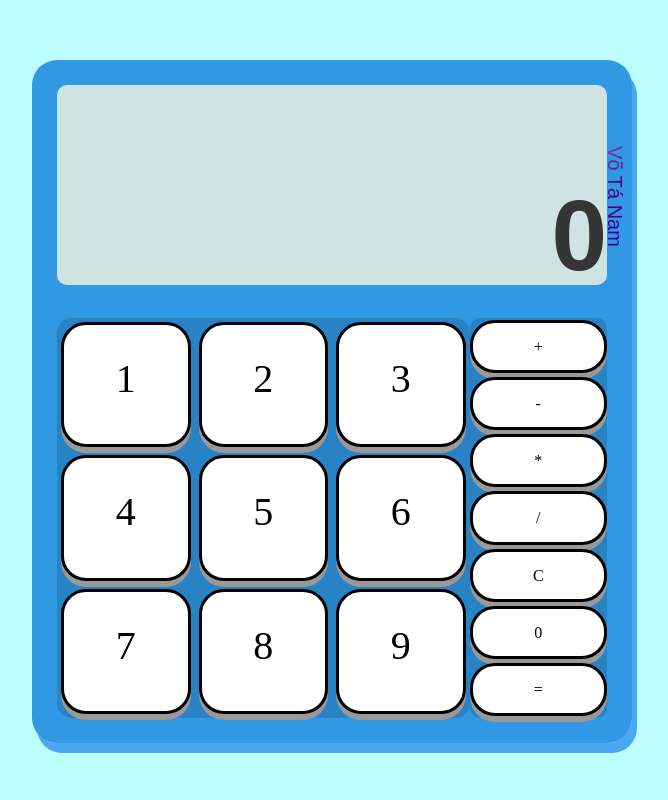
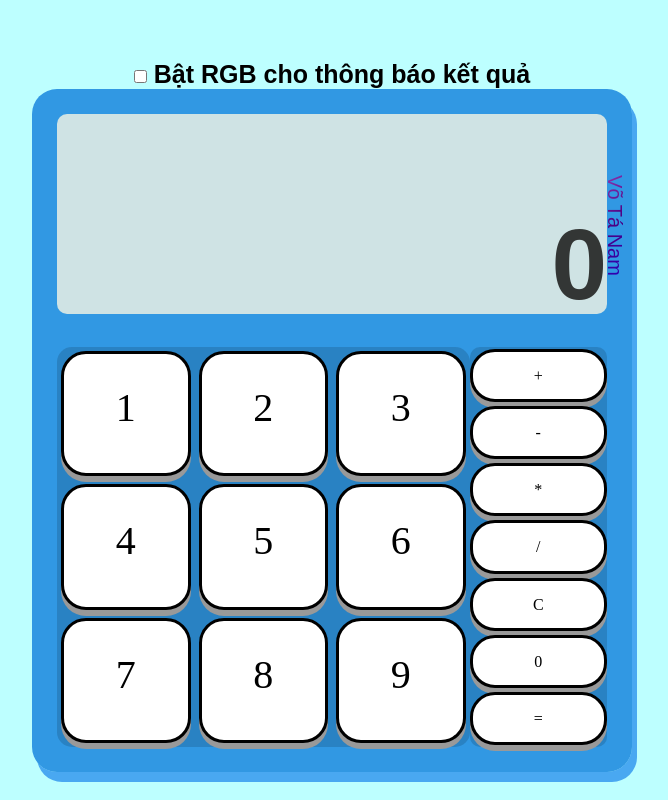
Before and after one commit to rezarria/may-tinh-co-ban, a plain HTML site: page index.html in a window 1280 px wide. Shown: the whole page, without its empty margins (308-976 px from the left). Drawn offline with Linux system fonts and the light colour scheme; a web font is replaced by a local one.

Commit message:
vẫn là rgb

```diff
--- a/func.js
+++ b/func.js
@@ -32,8 +32,17 @@ const xuat = () => {
 
 const tinh = () => {
   ketQua = eval(HangDoi).toString();
-  if (ketQua == "Infinity")
-    ketQua = "Vô lý!"
+  if (ketQua == "Infinity") ketQua = "Vô lý!";
   xoaSach();
   capNhat(false);
 };
+
+var rgb = false;
+
+const kiemTra = () => {
+  rgb = !rgb;
+  if (rgb)
+    document.getElementById("noi-dung-hien-thi").classList.add("rainbow-text");
+  else
+    document.getElementById("noi-dung-hien-thi").classList.remove("rainbow-text");
+};
--- a/index.html
+++ b/index.html
@@ -11,6 +11,10 @@
 
 
 <body>
+    <div class="cai-dat">
+        <input type="checkbox" id="bat-RGB" onclick="kiemTra()"> Bật RGB cho thông báo kết quả
+        <br>
+    </div>
     <div class="may-tinh">
         <div id="tg" class="rainbow-text" title="Võ Tá Nam @ 2021">Võ Tá Nam</div>
         <div class="man-hinh">
--- a/style.css
+++ b/style.css
@@ -151,3 +151,10 @@ body {
     background-position: 0% 50%;
   }
 }
+
+.cai-dat {
+  text-align: center;
+  font-family: "DotGothic16", sans-serif;
+  font-size: 25px;
+  font-weight: 600;
+}
```
